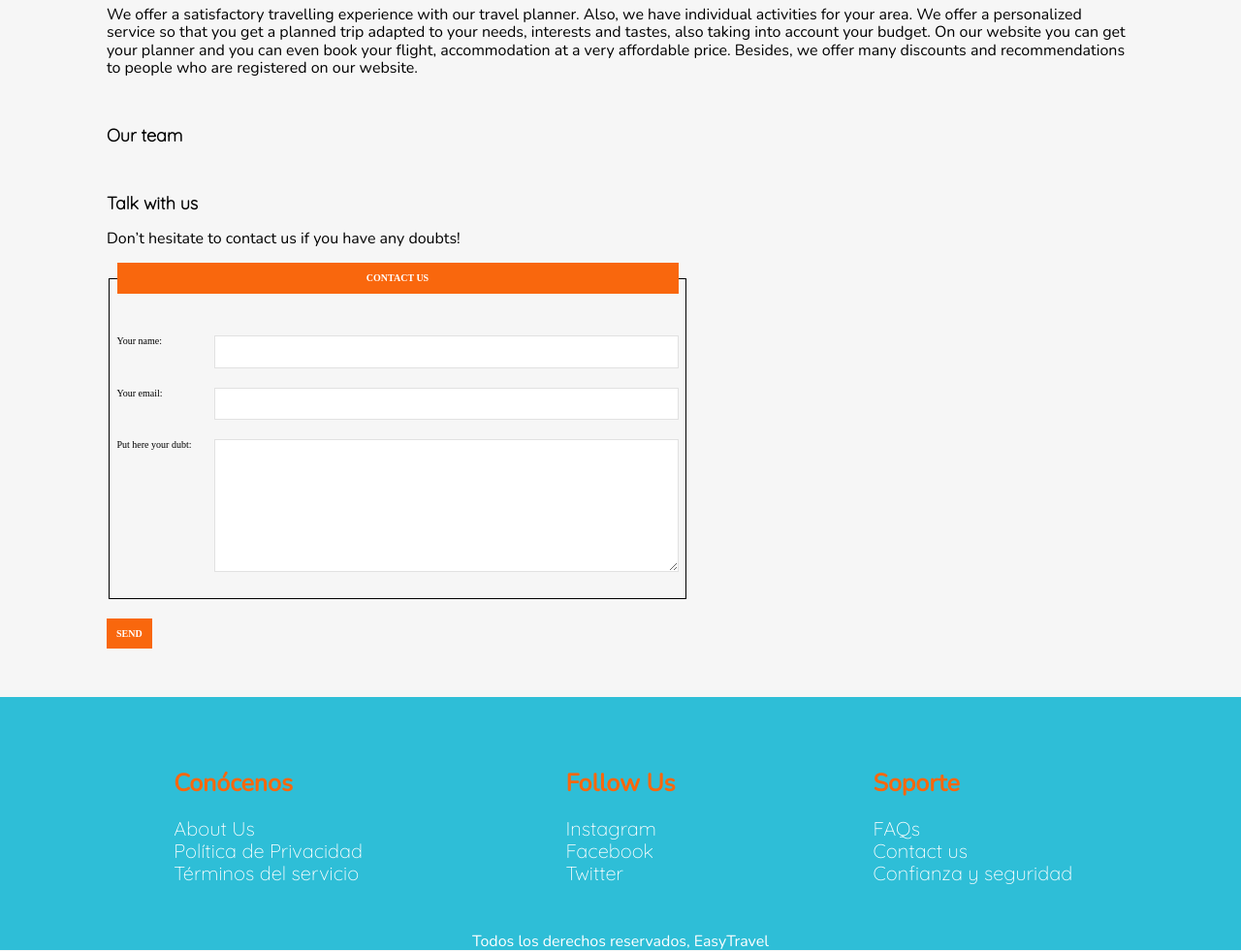
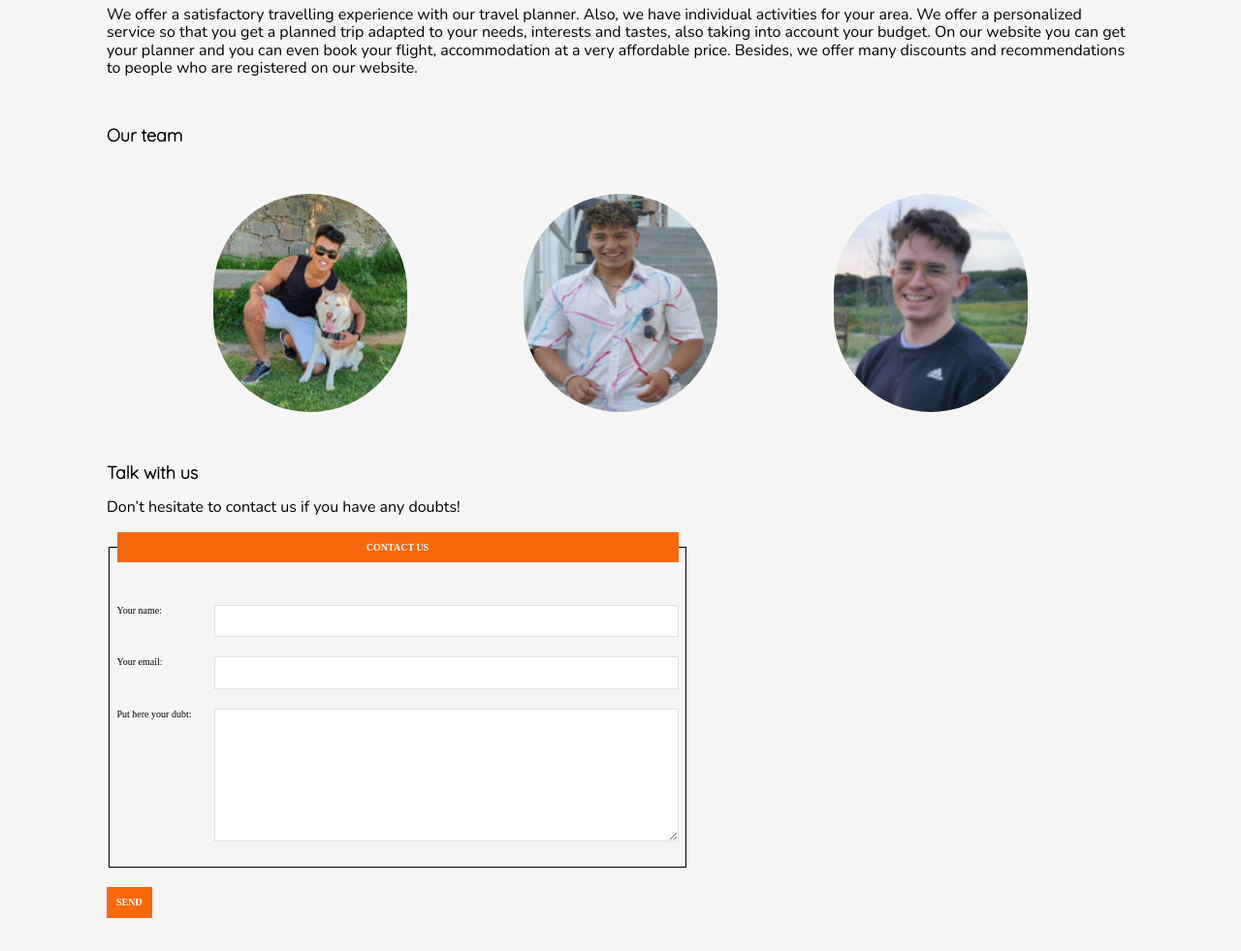
Before and after one commit to EasyTravel-STUCOM/EasyTravel, a PHP site: page /aboutUs.html in a window 1280 px wide. Shown: the part 547-1528 px from the top of the page at 97% size. Run offline with PHP 8.4, Linux system fonts and the light colour scheme.

Commit message:
He puesto imagenes en about us

```diff
--- a/EasyTravelWeb/aboutUs.html
+++ b/EasyTravelWeb/aboutUs.html
@@ -1,5 +1,6 @@
 <!DOCTYPE html>
 <html lang="en">
+
 <head>
     <meta charset="UTF-8">
     <meta http-equiv="X-UA-Compatible" content="IE=edge">
@@ -10,8 +11,11 @@
     <link rel="stylesheet" href="css/aboutUs.css">
     <link rel="preconnect" href="https://fonts.googleapis.com">
     <link rel="preconnect" href="https://fonts.gstatic.com" crossorigin>
-    <link href="https://fonts.googleapis.com/css2?family=Nunito:wght@300&family=Quicksand:wght@300&family=Satisfy&display=swap" rel="stylesheet">
+    <link
+        href="https://fonts.googleapis.com/css2?family=Nunito:wght@300&family=Quicksand:wght@300&family=Satisfy&display=swap"
+        rel="stylesheet">
 </head>
+
 <body>
     <header>
         <div class="grid-cabecera">
@@ -60,18 +64,43 @@
 
             <h1 class="nunito-20px aboutUs">About Us</h1>
 
+
+
             <h2 class="nunito-20px titlesProperties">Who we are?</h2>
 
             <p class="quickSand-16px">
-                        We are a group of Friends with a mission: make your travel easier. That’s why  we have created a travel planner that simplifies your travelling arrangements. In the past we have had bad experiences with poorly planned trips and we know how frustrating it is to travel to another place and feel that you do not take advantage of your stay. And this is how our project was born, with the aim of making the life of our users easier.
+                We are a group of Friends with a mission: make your travel easier. That’s why we have created a travel
+                planner that simplifies your travelling arrangements. In the past we have had bad experiences with
+                poorly planned trips and we know how frustrating it is to travel to another place and feel that you do
+                not take advantage of your stay. And this is how our project was born, with the aim of making the life
+                of our users easier.
             </p>
 
             <h2 class="nunito-20px titlesProperties">What we do and our services</h2>
-                    <p class="quickSand-16px">We offer a satisfactory travelling experience with our travel planner. Also, we have individual activities for your area. We offer a personalized service so that you get a planned trip adapted to your needs, interests and tastes, also taking into account your budget.
-                        On our website you can get your planner and you can even  book your flight, accommodation at a very affordable price. Besides, we offer many discounts and recommendations to people who are registered on our website.
+            <p class="quickSand-16px">We offer a satisfactory travelling experience with our travel planner. Also, we
+                have individual activities for your area. We offer a personalized service so that you get a planned trip
+                adapted to your needs, interests and tastes, also taking into account your budget.
+                On our website you can get your planner and you can even book your flight, accommodation at a very
+                affordable price. Besides, we offer many discounts and recommendations to people who are registered on
+                our website.
             </p>
 
             <h2 class="nunito-20px titlesProperties">Our team</h2>
+                <div class="contenedor-fotos">
+                    <div class="foto-equipo">
+                        <img src="img/afnan.png" alt="Afnan"/>
+
+                    </div>
+
+                    <div class="foto-equipo">
+                        <img src="img/carlos.png" alt="Carlos">
+                    </div>
+
+                    <div class="foto-equipo">
+                        <img src="img/dani.png" alt="Dani">
+                    </div>
+                </div>
+
 
             <h2 class="nunito-20px titlesProperties">Talk with us</h2>
             <p class="quickSand-16px">Don’t hesitate to contact us if you have any doubts!</p>
@@ -136,4 +165,5 @@
     </footer>
 
 </body>
+
 </html>
--- a/EasyTravelWeb/css/aboutUs.css
+++ b/EasyTravelWeb/css/aboutUs.css
@@ -76,6 +76,21 @@ h2{
     font-size: 18px;
 }
 
+/*our team*/
+
+.contenedor-fotos{
+    margin: 5rem;
+    display: flex;
+    justify-content: space-around;
+}
+
+
+.foto-equipo img{
+    width:200PX;
+    height:225px;
+    border-radius:150px;
+}
+
 /*footer*/
 
 .site-footer{
```
Also changed, not shown: EasyTravelWeb/img/afnan.png (added), EasyTravelWeb/img/carlos.png (added), EasyTravelWeb/img/dani.png (added). Lines whose indentation alone changed are shown as unchanged.
